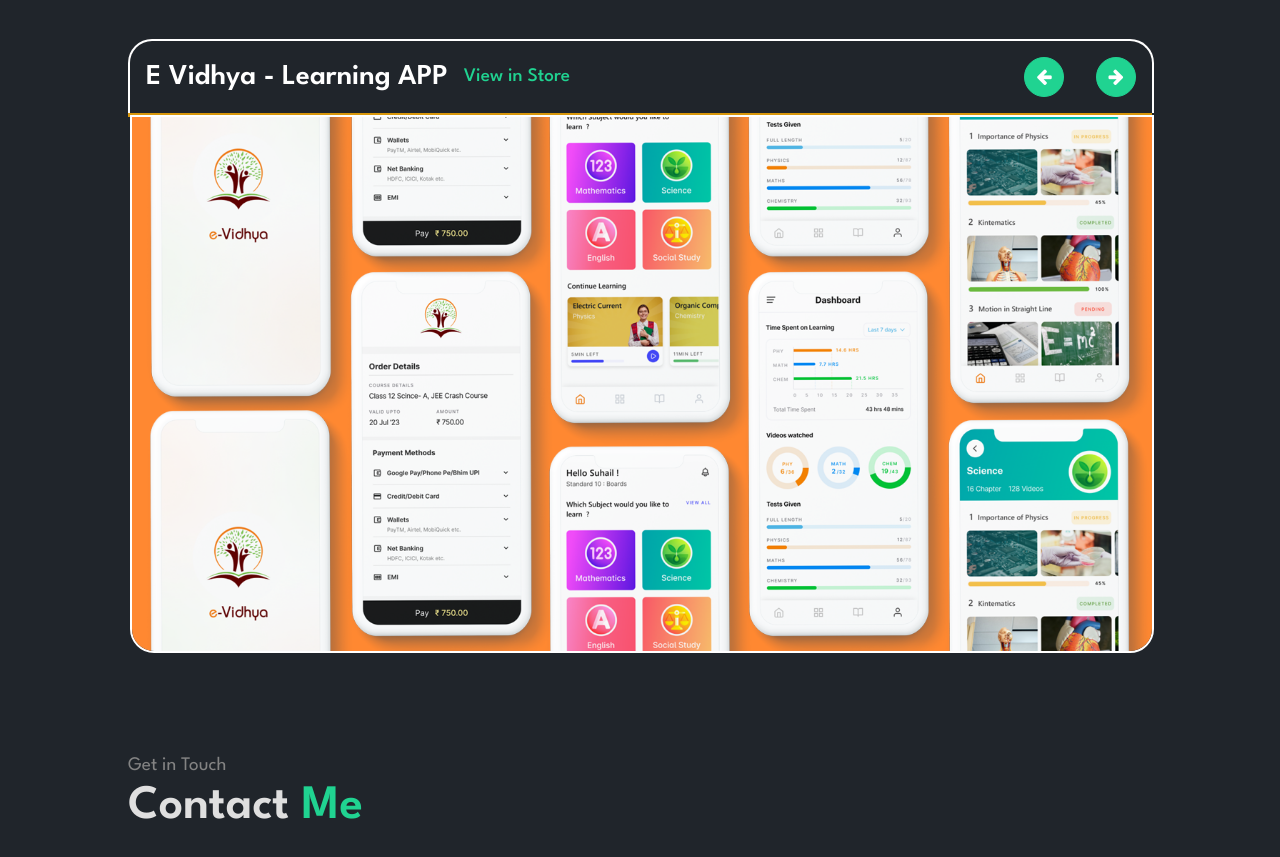
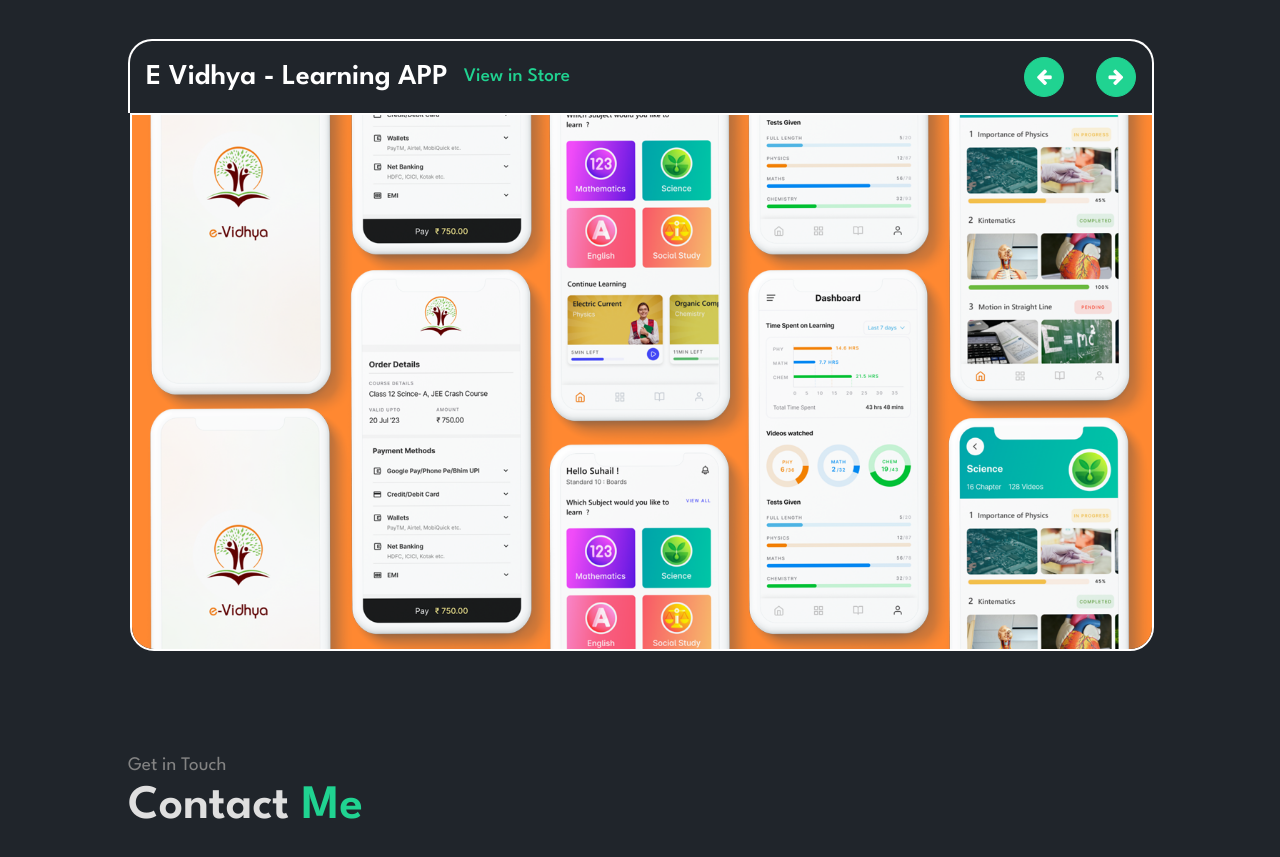
Before and after one commit to tejashbutani/portfolio-website, a plain HTML site: page index.html in a window 1280 px wide. Shown: the part 2836-3693 px from the top of the page. Drawn offline with nearby package versions, Linux system fonts and the light colour scheme; no server answers.

Commit message:
added changes

```diff
--- a/style.css
+++ b/style.css
@@ -498,7 +498,6 @@
   height: 747px;
   width: 1428px;
   margin: 0 auto;
-  border: 2px solid rgb(216, 151, 11);
 }
 
 .carousel-slide {
```
